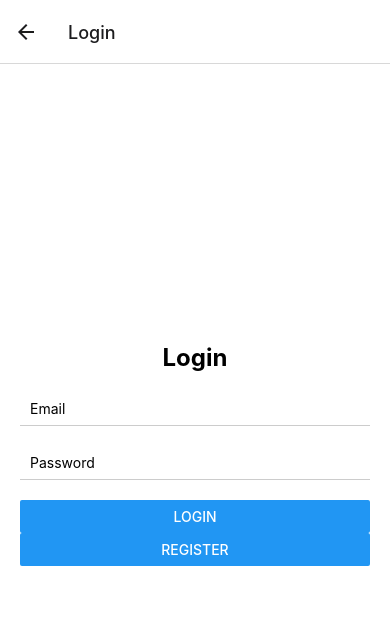
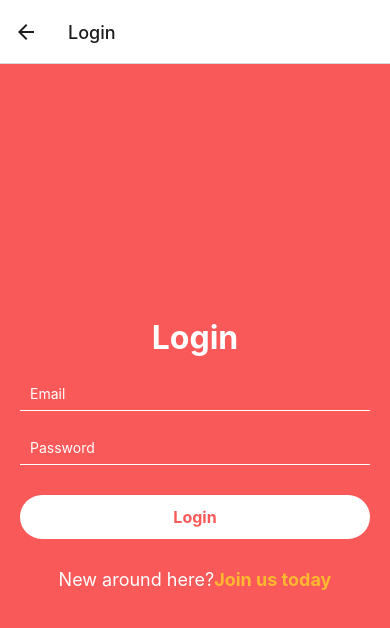
Before and after one commit to Dhanush-4554/Safe-Steps-WomenSafety-Application, a React Native app in the folder frontend/: screen /Login in a window 390 px wide. Shown: the top 628 px of the page. Built offline with nearby package versions, Linux system fonts and the light colour scheme.

Commit message:
login 👍 register function fixed

```diff
--- a/frontend/src/screens/LoginScreen.js
+++ b/frontend/src/screens/LoginScreen.js
@@ -1,5 +1,12 @@
 import React, { useState } from "react";
-import { View, Text, TextInput, Button, StyleSheet, Alert } from "react-native";
+import {
+  View,
+  Text,
+  TextInput,
+  TouchableOpacity,
+  StyleSheet,
+  Alert,
+} from "react-native";
 import { getAuth, signInWithEmailAndPassword } from "firebase/auth"; // Import Firebase Auth
 import { useNavigation } from "@react-navigation/native";
 
@@ -57,12 +64,22 @@ export default function LoginScreen() {
         secureTextEntry
       />
 
-      <Button
-        title={loading ? "Logging in..." : "Login"}
+      <TouchableOpacity
+        style={[styles.button, { backgroundColor: "#fff" }]}
         onPress={handleLogin}
-      />
+        disabled={loading}
+      >
+        <Text style={styles.buttonText}>
+          {loading ? "Logging in..." : "Login"}
+        </Text>
+      </TouchableOpacity>
 
-      <Button title="Register" onPress={handleRegister} />
+      <Text style={styles.promptText}>
+        New around here?
+        <Text style={styles.registerText} onPress={handleRegister}>
+          Join us today
+        </Text>
+      </Text>
     </View>
   );
 }
@@ -72,19 +89,44 @@ const styles = StyleSheet.create({
     flex: 1,
     justifyContent: "center",
     padding: 20,
-    backgroundColor: "#fff",
+    //backgroundColor: "#F95959",
+    backgroundColor: "#F95959", // Match background color to the landing page
   },
   title: {
-    fontSize: 24,
+    fontSize: 32,
     fontWeight: "bold",
+    color: "#fff", // White text to match the landing page
     marginBottom: 20,
     textAlign: "center",
   },
   input: {
     borderBottomWidth: 1,
-    borderBottomColor: "#ccc",
+    borderBottomColor: "#fff", // White underline for input fields
     marginBottom: 20,
     paddingVertical: 8,
     paddingHorizontal: 10,
+    color: "#fff", // White text for input fields
+  },
+  button: {
+    backgroundColor: "#FFB830", // Use the same button color from the landing page
+    paddingVertical: 12,
+    borderRadius: 30,
+    marginVertical: 10,
+    alignItems: "center",
+  },
+  buttonText: {
+    color: "#F95959", // Match button text color to the landing page
+    fontWeight: "bold",
+    fontSize: 16,
+  },
+  promptText: {
+    color: "#fff",
+    marginTop: 20,
+    textAlign: "center",
+    fontSize: 18,
+  },
+  registerText: {
+    color: "#FFB830", // Highlight the "Register" text in button color
+    fontWeight: "bold",
   },
 });
--- a/frontend/src/screens/RegisterScreen.js
+++ b/frontend/src/screens/RegisterScreen.js
@@ -1,12 +1,17 @@
-// src/screens/RegisterScreen.js
 import React, { useState } from "react";
-import { View, Button, StyleSheet, Alert } from "react-native";
+import {
+  View,
+  Button,
+  StyleSheet,
+  Alert,
+  ScrollView,
+  Text,
+} from "react-native";
 import { Picker } from "@react-native-picker/picker";
 import {
   createUserWithEmailAndPassword,
   sendEmailVerification,
 } from "firebase/auth";
-// import PhoneInput from "react-native-phone-input";
 import { getFirestore, doc, setDoc } from "firebase/firestore"; // Firestore functions
 import Input from "../components/Input";
 import { auth } from "../../configure"; // Import initialized auth
@@ -32,7 +37,54 @@ const RegisterScreen = ({ navigation }) => {
     phone: "",
   });
 
+  const [errors, setErrors] = useState({});
+
+  const validateEmail = (email) => {
+    const emailRegex = /^[^\s@]+@[^\s@]+\.[^\s@]+$/;
+    return emailRegex.test(email);
+  };
+
+  const validatePhone = (phone) => {
+    const phoneRegex = /^[0-9]{10}$/; // Expects a 10-digit number
+    return phoneRegex.test(phone);
+  };
+
+  const validateForm = () => {
+    let newErrors = {};
+
+    if (!name.trim()) newErrors.name = "Name is required.";
+    if (!gender) newErrors.gender = "Gender is required.";
+    if (!email || !validateEmail(email))
+      newErrors.email = "Valid email is required.";
+    if (!phone || !validatePhone(phone))
+      newErrors.phone = "Valid 10-digit phone number is required.";
+    if (!password) newErrors.password = "Password is required.";
+    if (!trustedPerson1.name.trim())
+      newErrors.trustedPerson1Name = "Trusted Person 1 name is required.";
+    if (!trustedPerson1.gender)
+      newErrors.trustedPerson1Gender = "Trusted Person 1 gender is required.";
+    if (!trustedPerson1.phone || !validatePhone(trustedPerson1.phone))
+      newErrors.trustedPerson1Phone =
+        "Valid Trusted Person 1 phone number is required.";
+    if (!trustedPerson2.name.trim())
+      newErrors.trustedPerson2Name = "Trusted Person 2 name is required.";
+    if (!trustedPerson2.gender)
+      newErrors.trustedPerson2Gender = "Trusted Person 2 gender is required.";
+    if (!trustedPerson2.phone || !validatePhone(trustedPerson2.phone))
+      newErrors.trustedPerson2Phone =
+        "Valid Trusted Person 2 phone number is required.";
+
+    setErrors(newErrors);
+
+    return Object.keys(newErrors).length === 0;
+  };
+
   const handleRegister = async () => {
+    if (!validateForm()) {
+      Alert.alert("Registration Failed", "Please correct the errors.");
+      return;
+    }
+
     try {
       // Create the user in Firebase Auth
       const userCredential = await createUserWithEmailAndPassword(
@@ -64,17 +116,20 @@ const RegisterScreen = ({ navigation }) => {
 
       Alert.alert("Registration Successful");
       navigation.replace("Home");
-      console.log("User registered");
     } catch (error) {
-      Alert.alert("Registration Failed", "Check the details entered");
+      Alert.alert("Registration Failed", "Please try again later.");
       console.log(error);
     }
   };
 
   return (
+    <ScrollView contentContainerStyle={styles.scrollContainer}>
       <View style={styles.container}>
         {/* User Details */}
+        {errors.name && <Text style={styles.errorText}>{errors.name}</Text>}
         <Input placeholder="Name" value={name} onChangeText={setName} />
+
+        {errors.gender && <Text style={styles.errorText}>{errors.gender}</Text>}
         <Picker
           selectedValue={gender}
           onValueChange={(itemValue) => setGender(itemValue)}
@@ -84,23 +139,33 @@ const RegisterScreen = ({ navigation }) => {
           <Picker.Item label="Female" value="female" />
           <Picker.Item label="Other" value="other" />
         </Picker>
+
+        {errors.email && <Text style={styles.errorText}>{errors.email}</Text>}
         <Input placeholder="Email" value={email} onChangeText={setEmail} />
+
+        {errors.phone && <Text style={styles.errorText}>{errors.phone}</Text>}
         <Input
           placeholder="Phone Number"
           keyboardType="phone-pad" // This will display the number pad
           maxLength={10}
-        // Optional: limit input length
           value={phone}
           onChangeText={setPhone}
         />
-      {/* Phone input */}
+
+        {errors.password && (
+          <Text style={styles.errorText}>{errors.password}</Text>
+        )}
         <Input
           placeholder="Password"
           secureTextEntry
           value={password}
           onChangeText={setPassword}
         />
+
         {/* Trusted Person 1 */}
+        {errors.trustedPerson1Name && (
+          <Text style={styles.errorText}>{errors.trustedPerson1Name}</Text>
+        )}
         <Input
           placeholder="Trusted Person 1 Name"
           value={trustedPerson1.name}
@@ -108,6 +173,10 @@ const RegisterScreen = ({ navigation }) => {
             setTrustedPerson1({ ...trustedPerson1, name: text })
           }
         />
+
+        {errors.trustedPerson1Gender && (
+          <Text style={styles.errorText}>{errors.trustedPerson1Gender}</Text>
+        )}
         <Picker
           selectedValue={trustedPerson1.gender}
           onValueChange={(itemValue) =>
@@ -119,6 +188,10 @@ const RegisterScreen = ({ navigation }) => {
           <Picker.Item label="Female" value="female" />
           <Picker.Item label="Other" value="other" />
         </Picker>
+
+        {errors.trustedPerson1Phone && (
+          <Text style={styles.errorText}>{errors.trustedPerson1Phone}</Text>
+        )}
         <Input
           placeholder="Trusted Person 1 Phone"
           value={trustedPerson1.phone}
@@ -127,7 +200,11 @@ const RegisterScreen = ({ navigation }) => {
             setTrustedPerson1({ ...trustedPerson1, phone: text })
           }
         />
+
         {/* Trusted Person 2 */}
+        {errors.trustedPerson2Name && (
+          <Text style={styles.errorText}>{errors.trustedPerson2Name}</Text>
+        )}
         <Input
           placeholder="Trusted Person 2 Name"
           value={trustedPerson2.name}
@@ -135,6 +212,10 @@ const RegisterScreen = ({ navigation }) => {
             setTrustedPerson2({ ...trustedPerson2, name: text })
           }
         />
+
+        {errors.trustedPerson2Gender && (
+          <Text style={styles.errorText}>{errors.trustedPerson2Gender}</Text>
+        )}
         <Picker
           selectedValue={trustedPerson2.gender}
           onValueChange={(itemValue) =>
@@ -146,6 +227,10 @@ const RegisterScreen = ({ navigation }) => {
           <Picker.Item label="Female" value="female" />
           <Picker.Item label="Other" value="other" />
         </Picker>
+
+        {errors.trustedPerson2Phone && (
+          <Text style={styles.errorText}>{errors.trustedPerson2Phone}</Text>
+        )}
         <Input
           placeholder="Trusted Person 2 Phone"
           value={trustedPerson2.phone}
@@ -154,16 +239,25 @@ const RegisterScreen = ({ navigation }) => {
             setTrustedPerson2({ ...trustedPerson2, phone: text })
           }
         />
+
         <Button title="Register" onPress={handleRegister} />
       </View>
+    </ScrollView>
   );
 };
 
 const styles = StyleSheet.create({
+  scrollContainer: {
+    flexGrow: 1,
+    justifyContent: "center",
+  },
   container: {
     padding: 20,
-    flex: 1,
-    justifyContent: "center",
+  },
+  errorText: {
+    color: "red",
+    fontSize: 12,
+    marginBottom: 2,
   },
 });
 
```
Lines whose indentation alone changed are shown as unchanged.
